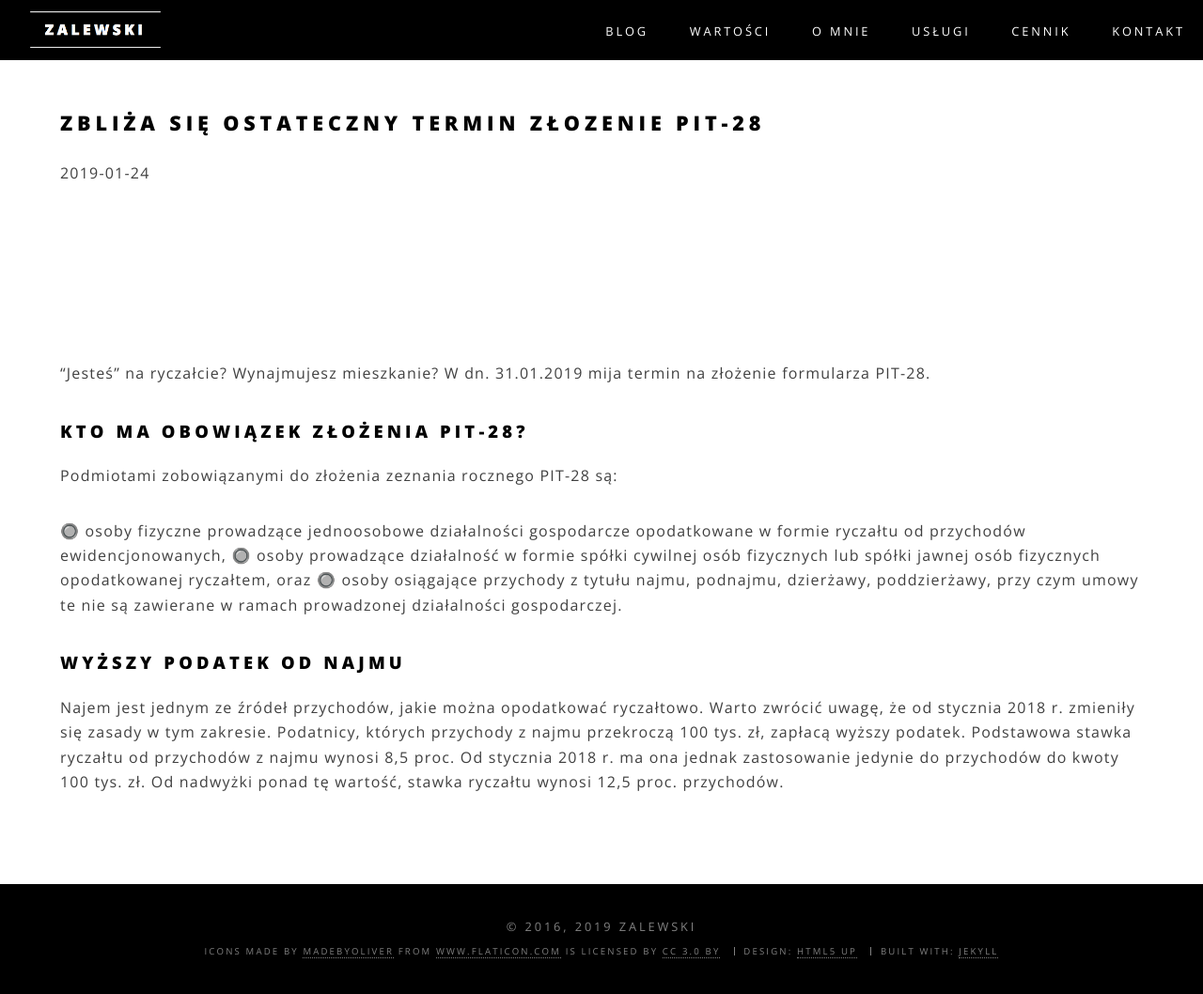
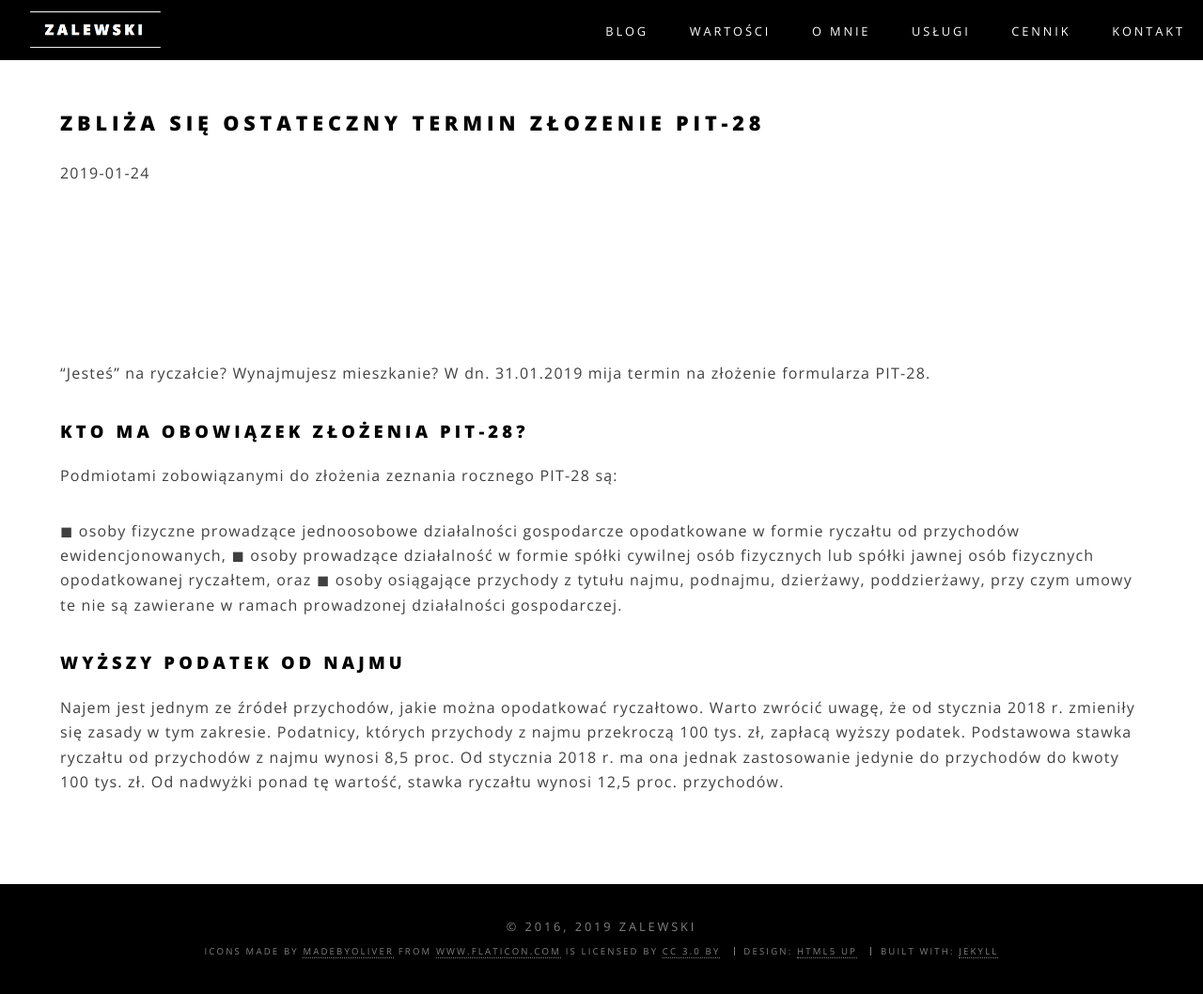
Before and after one commit to zalewskifinance/zalewskifinance.github.io, a Jekyll site: the page built from _posts/2019-01-24-PIT-28.md, in a window 1280 px wide and 1058 px high. Shown: the whole window at 94% size. Built offline with Jekyll 4.4.1, drawn with Linux system fonts in a browser that asks for light colours.

Commit message:
Update 2019-01-24-PIT-28.md

```diff
--- a/_posts/2019-01-24-PIT-28.md
+++ b/_posts/2019-01-24-PIT-28.md
@@ -11,9 +11,9 @@ W dn. 31.01.2019 mija termin na złożenie formularza PIT-28.
 ### Kto ma obowiązek złożenia PIT-28?
 Podmiotami zobowiązanymi do złożenia zeznania rocznego PIT-28 są:
 
-🔘 osoby fizyczne prowadzące jednoosobowe działalności gospodarcze opodatkowane w formie ryczałtu od przychodów ewidencjonowanych,
-🔘 osoby prowadzące działalność w formie spółki cywilnej osób fizycznych lub spółki jawnej osób fizycznych opodatkowanej ryczałtem, oraz
-🔘 osoby osiągające przychody z tytułu najmu, podnajmu, dzierżawy, poddzierżawy, przy czym umowy te nie są zawierane w ramach prowadzonej działalności gospodarczej.
+◼ osoby fizyczne prowadzące jednoosobowe działalności gospodarcze opodatkowane w formie ryczałtu od przychodów ewidencjonowanych,
+◼ osoby prowadzące działalność w formie spółki cywilnej osób fizycznych lub spółki jawnej osób fizycznych opodatkowanej ryczałtem, oraz
+◼ osoby osiągające przychody z tytułu najmu, podnajmu, dzierżawy, poddzierżawy, przy czym umowy te nie są zawierane w ramach prowadzonej działalności gospodarczej.
 
 ### Wyższy podatek od najmu
 
```
